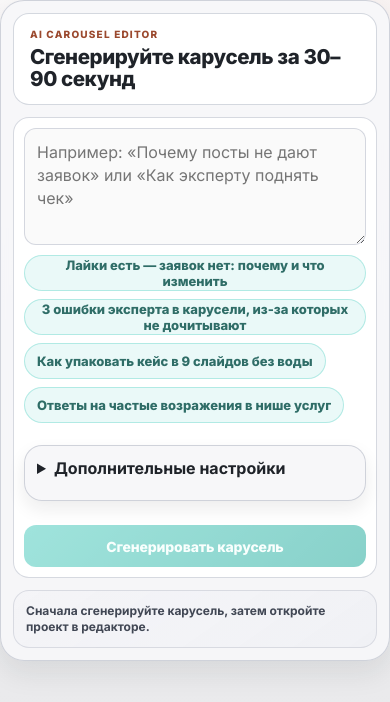
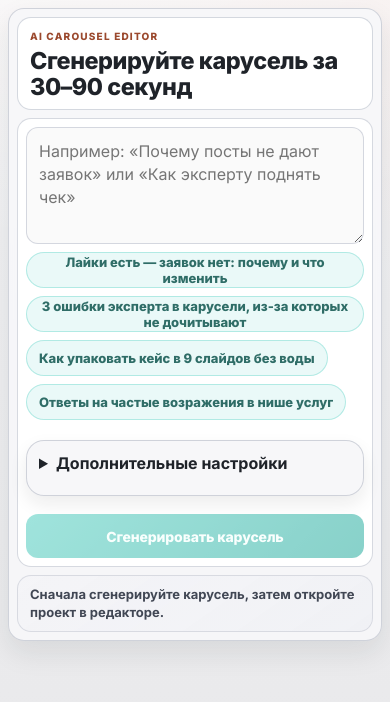
Before and after one commit to igor-jurievich/ai-carousel-editor, a Next.js app: page /generate in a window 390 px wide. Shown: the top 702 px of the page. Built offline with nearby package versions, Linux system fonts and the light colour scheme.

Commit message:
ux: stabilize mobile generate page layout

```diff
--- a/app/generate/page.tsx
+++ b/app/generate/page.tsx
@@ -203,7 +203,7 @@ export default function GeneratePage() {
   };
 
   return (
-    <main className="page-shell">
+    <main className="page-shell generate-page-shell">
       <div className="editor-shell editor-shell-redesigned">
         <header className="prompt-shell">
           <div className="prompt-brand">
--- a/app/globals.css
+++ b/app/globals.css
@@ -3367,6 +3367,65 @@ button:disabled {
 }
 
 @media (max-width: 768px) {
+  .generate-page-shell {
+    padding: 8px 8px 12px !important;
+  }
+
+  .generate-page-shell .editor-shell {
+    gap: 10px !important;
+  }
+
+  .generate-page-shell .prompt-shell {
+    grid-template-columns: minmax(0, 1fr) !important;
+    gap: 8px !important;
+    padding: 8px !important;
+    border-radius: 16px !important;
+  }
+
+  .generate-page-shell .prompt-brand,
+  .generate-page-shell .prompt-composer,
+  .generate-page-shell .prompt-status {
+    width: 100% !important;
+    max-width: 100% !important;
+    min-width: 0 !important;
+  }
+
+  .generate-page-shell .prompt-brand {
+    padding: 12px 12px 10px !important;
+    border-radius: 14px !important;
+  }
+
+  .generate-page-shell .prompt-brand h1 {
+    font-size: clamp(1.2rem, 6vw, 1.75rem) !important;
+    line-height: 1.1 !important;
+  }
+
+  .generate-page-shell .prompt-composer {
+    padding: 8px !important;
+    gap: 8px !important;
+    border-radius: 14px !important;
+  }
+
+  .generate-page-shell .prompt-composer textarea {
+    min-height: 84px !important;
+    font-size: 16px !important;
+  }
+
+  .generate-page-shell .prompt-status {
+    padding: 10px 12px !important;
+    border-radius: 14px !important;
+    font-size: 13px !important;
+    line-height: 1.35 !important;
+  }
+
+  .generate-page-shell .prompt-actions {
+    margin-top: 10px !important;
+  }
+
+  .generate-page-shell .prompt-generate-btn {
+    min-height: 44px !important;
+  }
+
   .mobile-editor-shell {
     padding-bottom: calc(78px + env(safe-area-inset-bottom)) !important;
   }
```
